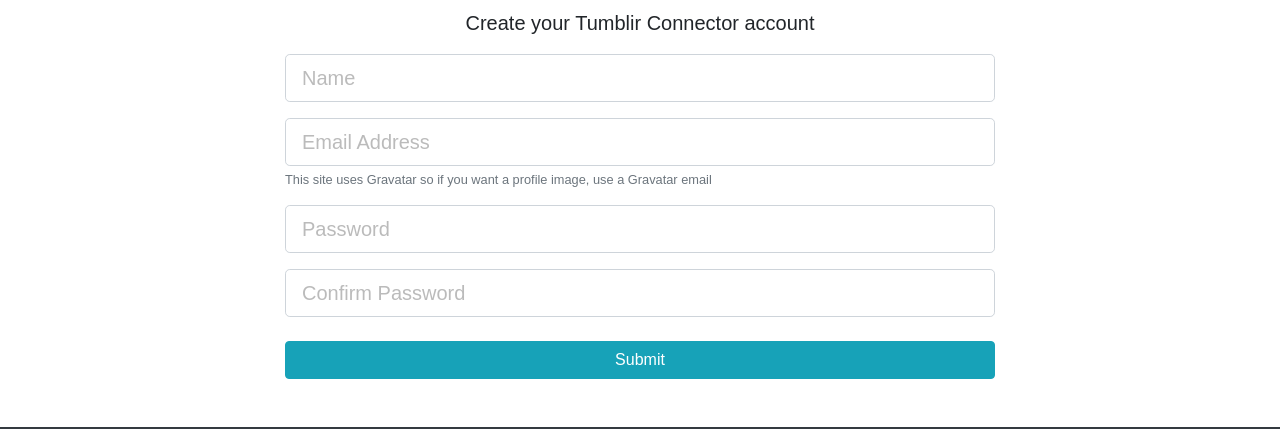
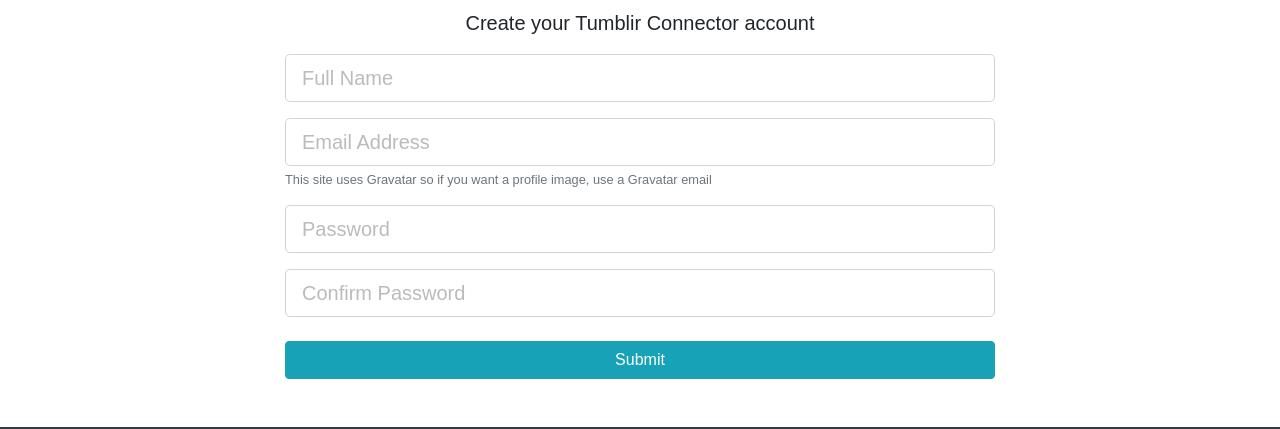
Before and after one commit to helmizu/Learn_DevConnector, a React (Create React App) app in the folder client/: page /register in a window 1280 px wide. Shown: the part 147-576 px from the top of the page. Built offline with nearby package versions, Linux system fonts and the light colour scheme.

Commit message:
login and register process

```diff
--- a/client/src/components/auth/Login.js
+++ b/client/src/components/auth/Login.js
@@ -2,7 +2,7 @@
 import PropTypes from 'prop-types';
 import { connect } from 'react-redux';
 import { loginUser } from '../../actions/authActions'
-import classnames from 'classnames'
+import TextFieldGroup from '../layout/common/TextFieldGroup'
 
 class Login extends Component {
     constructor(){
@@ -58,24 +58,26 @@
             <div className="col-md-8 m-auto">
             <h1 className="display-4 text-center">Log In</h1>
             <p className="lead text-center">Sign in to your DevConnector account</p>
-            <form onSubmit={this.onSubmit}>
-            <div className="form-group">
-            <input type="email" className={classnames("form-control form-control-lg", { 'is-invalid': errors.email } )} placeholder="Email Address" name="email" value={this.state.email} onChange={this.onChange} />
-            {errors.email && (
-                <div className="invalid-feedback">
-                    {errors.email}
-                </div>
-            )}
-            </div>
-            <div className="form-group">
-            <input type="password" className={classnames("form-control form-control-lg", { 'is-invalid': errors.password } )} placeholder="Password" name="password" value={this.state.password} onChange={this.onChange} />
-            {errors.password && (
-                <div className="invalid-feedback">
-                    {errors.password}
-                </div>
-            )}
-            </div>
+            <form noValidate onSubmit={this.onSubmit}>
+
+            < TextFieldGroup
+            name="email"
+            type="email"
+            placeholder="Email Address"
+            value={this.state.email}
+            onChange={this.onChange}
+            error={errors.email} />
+
+            < TextFieldGroup
+            name="password"
+            type="password"
+            placeholder="Password"
+            value={this.state.password}
+            onChange={this.onChange}
+            error={errors.password} />
+
             <input type="submit" className="btn btn-info btn-block mt-4" />
+
             </form>
             </div>
             </div>
--- a/client/src/components/auth/Register.js
+++ b/client/src/components/auth/Register.js
@@ -1,9 +1,9 @@
 import React, { Component } from 'react'
 import { withRouter } from 'react-router-dom';
 import PropTypes from 'prop-types'
-import classnames from 'classnames'
 import { connect } from 'react-redux'
 import { registerUser } from '../../actions/authActions'
+import TextFieldGroup from '../layout/common/TextFieldGroup';
 
 class Register extends Component {
 
@@ -62,39 +62,39 @@
             <h1 className="display-4 text-center">Sign Up</h1>
             <p className="lead text-center">Create your Tumblir Connector account</p>
             <form noValidate onSubmit={this.onSubmit}>
-            <div className="form-group">
-            <input type="text" className={classnames("form-control form-control-lg", { 'is-invalid': errors.name } )} placeholder="Name" name="name" value={this.state.name} onChange={this.onChange} />
-            {errors.name && (
-                <div className="invalid-feedback">
-                    {errors.name}
-                </div>
-            )}
-            </div>
-            <div className="form-group">
-            <input type="email" className={classnames("form-control form-control-lg", { 'is-invalid': errors.email } )} placeholder="Email Address" name="email" value={this.state.email} onChange={this.onChange} />
-            {errors.email && (
-                <div className="invalid-feedback">
-                    {errors.email}
-                </div>
-            )}
-            <small className="form-text text-muted">This site uses Gravatar so if you want a profile image, use a Gravatar email</small>
-            </div>
-            <div className="form-group">
-            <input type="password" className={classnames("form-control form-control-lg", { 'is-invalid': errors.password } )} placeholder="Password" name="password" value={this.state.password} onChange={this.onChange} />
-            {errors.password && (
-                <div className="invalid-feedback">
-                    {errors.password}
-                </div>
-            )}
-            </div>
-            <div className="form-group">
-            <input type="password" className={classnames("form-control form-control-lg", { 'is-invalid': errors.password2 } )} placeholder="Confirm Password" name="password2" value={this.state.password2} onChange={this.onChange} />
-            {errors.password2 && (
-                <div className="invalid-feedback">
-                    {errors.password2}
-                </div>
-            )}
-            </div>
+
+            < TextFieldGroup
+            name="name"
+            placeholder="Full Name"
+            value={this.state.name}
+            onChange={this.onChange}
+            error={errors.name} />
+
+            < TextFieldGroup
+            name="email"
+            type="email"
+            placeholder="Email Address"
+            value={this.state.email}
+            onChange={this.onChange}
+            error={errors.email}
+            info="This site uses Gravatar so if you want a profile image, use a Gravatar email" />
+
+            < TextFieldGroup
+            name="password"
+            type="password"
+            placeholder="Password"
+            value={this.state.password}
+            onChange={this.onChange}
+            error={errors.password} />
+
+            < TextFieldGroup
+            name="password2"
+            type="password"
+            placeholder="Confirm Password"
+            value={this.state.password2}
+            onChange={this.onChange}
+            error={errors.password2} />
+
             <input type="submit" className="btn btn-info btn-block mt-4" />
             </form>
             </div>
--- /dev/null
+++ b/client/src/components/layout/common/TextFieldGroup.js
@@ -0,0 +1,54 @@
+import React from 'react'
+import classnames from 'classnames'
+import PropTypes from 'prop-types'
+
+const TextFieldGroup = ({
+    name,
+    placeholder,
+    value,
+    label,
+    error,
+    info,
+    type,
+    onChange,
+    disabled
+}) => {
+  return (
+    <div className="form-group">
+    <input type={type}
+    className={classnames("form-control form-control-lg", { 'is-invalid': error } )}
+    placeholder={placeholder}
+    name={name}
+    value={value}
+    onChange={onChange}
+    disabled={disabled} />
+    {info && (
+        <small className="form-text text-muted">
+            {info}
+        </small>
+    )}
+    {error && (
+        <div className="invalid-feedback">
+            {error}
+        </div>
+    )}
+    </div>
+  )
+}
+
+TextFieldGroup.propTypes = {
+    name : PropTypes.string.isRequired,
+    placeholder : PropTypes.string,
+    value : PropTypes.string.isRequired,
+    info : PropTypes.string,
+    error : PropTypes.string,
+    type : PropTypes.string.isRequired,
+    onChange : PropTypes.func.isRequired,
+    disabled : PropTypes.string
+}
+
+TextFieldGroup.defaultProps = {
+    type: 'text',
+}
+
+export default TextFieldGroup
```
